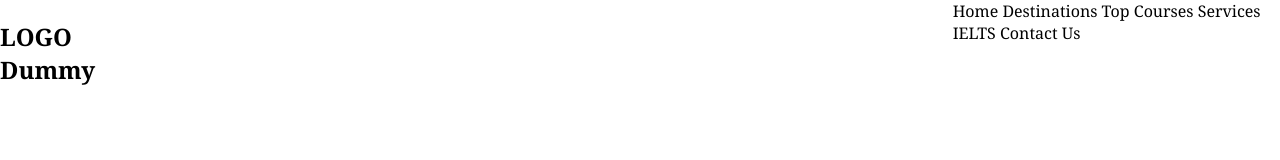
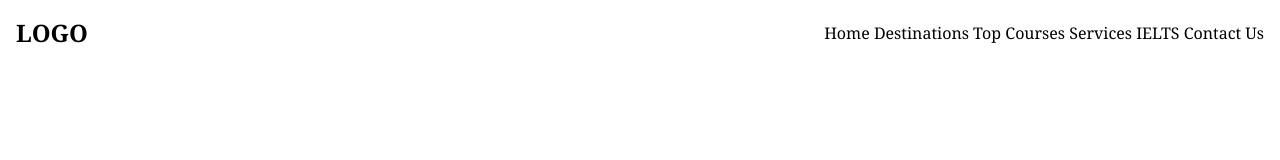
Before and after one commit to exorcistx23/Madhav-Hari, a plain HTML site: page index.html in a window 1280 px wide. Drawn offline with Linux system fonts and the light colour scheme.

Commit message:
corrections

```diff
--- a/index.html
+++ b/index.html
@@ -17,12 +17,11 @@
             <a href="">Services</a>
             <a href="">IELTS</a>
             <a href="">Contact Us</a>
-            <a href=""></a>
 
          </div>
     </header>
-    <footer>
+    <!-- <footer>
         <h2>Dummy </h2>
-    </footer>
+    </footer> -->
 </body>
 </html>
--- a/style.css
+++ b/style.css
@@ -1,37 +1,36 @@
 body {
-  background-color:white;
-  font-family:Georgia, 'Times New Roman', Times, serif
+  background-color: white;
+  font-family: Georgia, "Times New Roman", Times, serif;
 }
-*{
+* {
   margin: 0;
-  padding:0 ;
+  padding: 0;
+  box-sizing: border-box;
 }
-header,footer{
+header {
   display: flex;
   background-color: white;
-  width: 100%;
   color: black;
+  width: 100vw;
+  padding: 1rem;
 }
-header h2{
-
-  margin-top: 20px;
-  width:100vw;
+header h2 {
+  /* margin-top: 20px; */
 }
-header{
- display: flex;
- justify-content:"space-between";
- align-items:"center";
+header {
+  display: flex;
+  justify-content: space-between;
+  align-items: center;
 }
-footer{
+footer {
   height: auto;
   bottom: auto;
 }
-.nav{
-
+.nav {
 }
-.nav a{
+.nav a {
   position: relative;
   top: auto;
-  color:black;
-  text-decoration:none ;
+  color: black;
+  text-decoration: none;
 }
```
